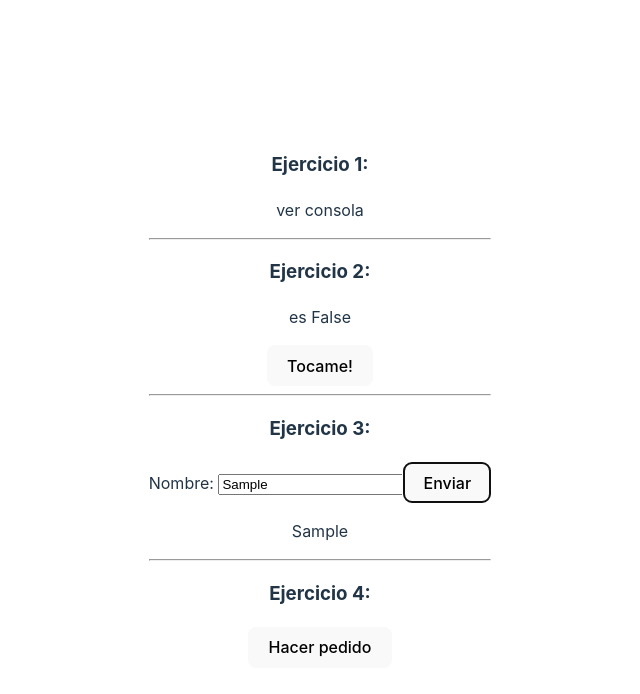
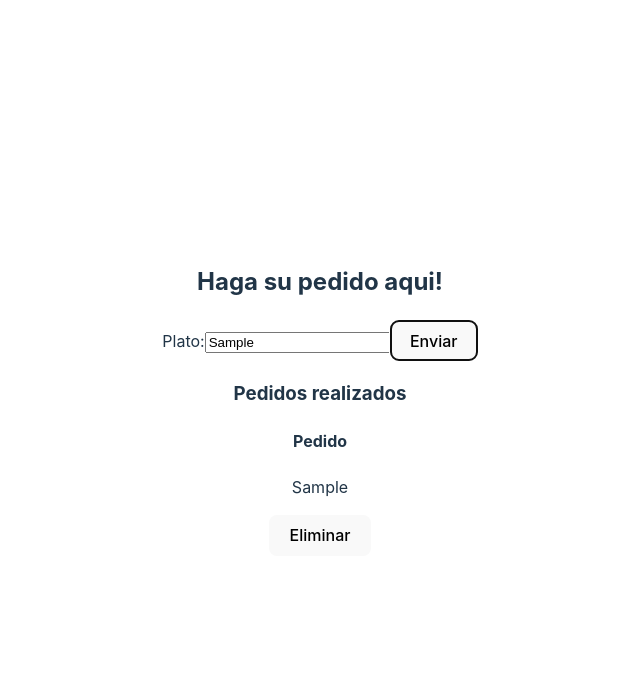
Before and after one commit to KannemannA/React-homeworks, a React (Vite) app: page / in a window 1280 px wide. Both pictures are taken after typing "Sample" into the empty fields and a click on the button "Enviar". Shown: the top 694 px of the page, without its empty margins (320-960 px from the left). Built offline with nearby package versions, Linux system fonts and the light colour scheme.

Commit message:
clase 10 terminado

```diff
--- a/src/main.jsx
+++ b/src/main.jsx
@@ -1,6 +1,6 @@
 import React from 'react'
 import ReactDOM from 'react-dom/client'
-import App from './practicas/C13/App.jsx'
+import App from './practicas/C10/App.jsx'
 import './index.css'
 
 ReactDOM.createRoot(document.getElementById('root')).render(
--- a/src/practicas/C10/App.jsx
+++ b/src/practicas/C10/App.jsx
@@ -8,13 +8,15 @@ function App() {
   const agregarData=(datos)=>{
     setListaPedido([...listaPedido, datos]);
   }
-  const eliminarData=(datos)=>{}
+  const eliminarData=(datos)=>{
+    setListaPedido(listaPedido.filter(item=>item.id!==datos.id))
+  }
   return (
     <>
       <h2>Haga su pedido aqui!</h2>
       <Form data={agregarData}></Form>
       <h3>Pedidos realizados</h3>
-      {listaPedido.length==0 ? <p>No tienes pedidos en procesos.</p> :<Card data={listaPedido}/>}
+      {listaPedido.length==0 ? <p>No tienes pedidos en procesos.</p> :<Card data={listaPedido} eliminar={eliminarData}/>}
     </>
   )
 }
--- a/src/practicas/C10/componentes/Card.jsx
+++ b/src/practicas/C10/componentes/Card.jsx
@@ -1,19 +1,19 @@
 import React from 'react'
 
-let id=0
 function Card(props) {
   const eliminarPedido=(e)=>{
-    console.log(e)
+    props.eliminar(e)
   }
   return (
     <>
       {props.data.map((item)=>{
-        <div key={id++}>
+        return(
+        <div key={item.id} id={item.id}>
           <h4>Pedido</h4>
-          <p>{item}</p>
-          <button onClick={eliminarPedido}>Eliminar</button>
+          <p>{item.datos}</p>
+          <button onClick={()=>eliminarPedido(item)}>Eliminar</button>
         </div>
-      })}
+      )})}
     </>
   )
 }
--- a/src/practicas/C10/componentes/Form.jsx
+++ b/src/practicas/C10/componentes/Form.jsx
@@ -1,9 +1,13 @@
 import React from 'react'
 
+let id1=0
 function Form(props) {
     const pasamanos=(e)=>{
         e.preventDefault()
-        props.data(e.target[0].value)
+        props.data({
+          id: id1++,
+          datos:e.target[0].value
+        })
     }
   return (
     <form onSubmit={pasamanos}>
```
